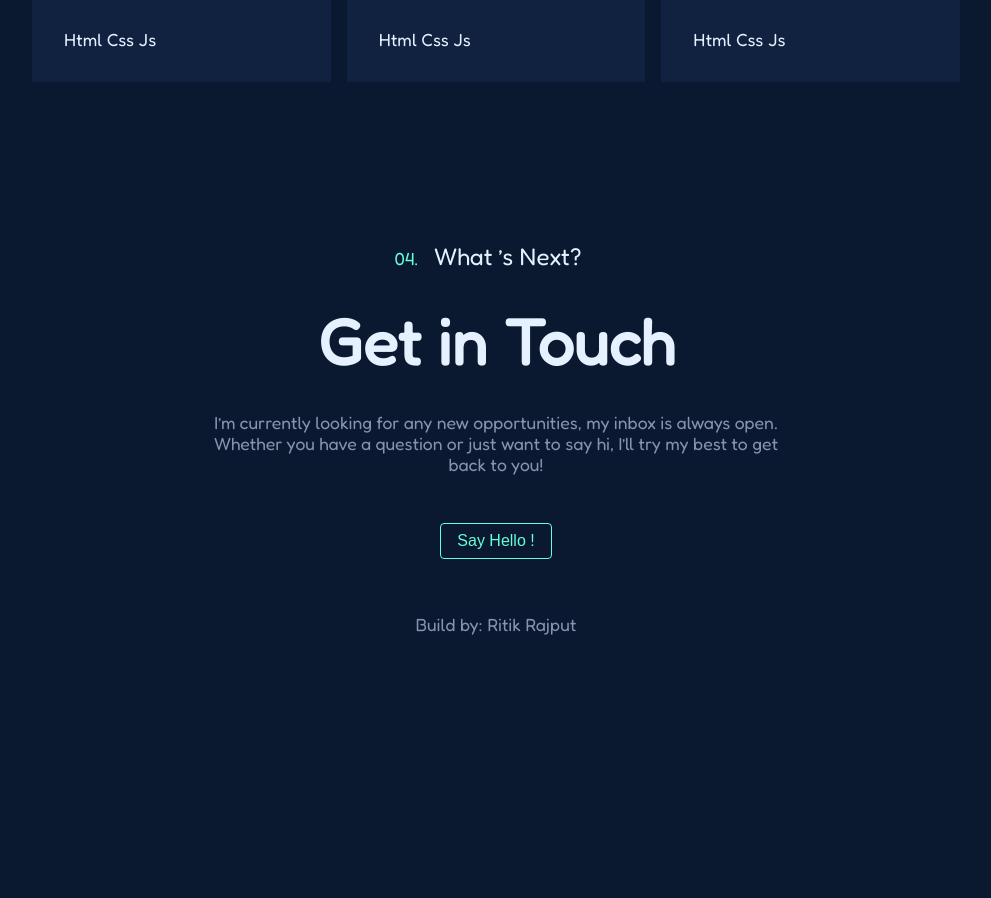
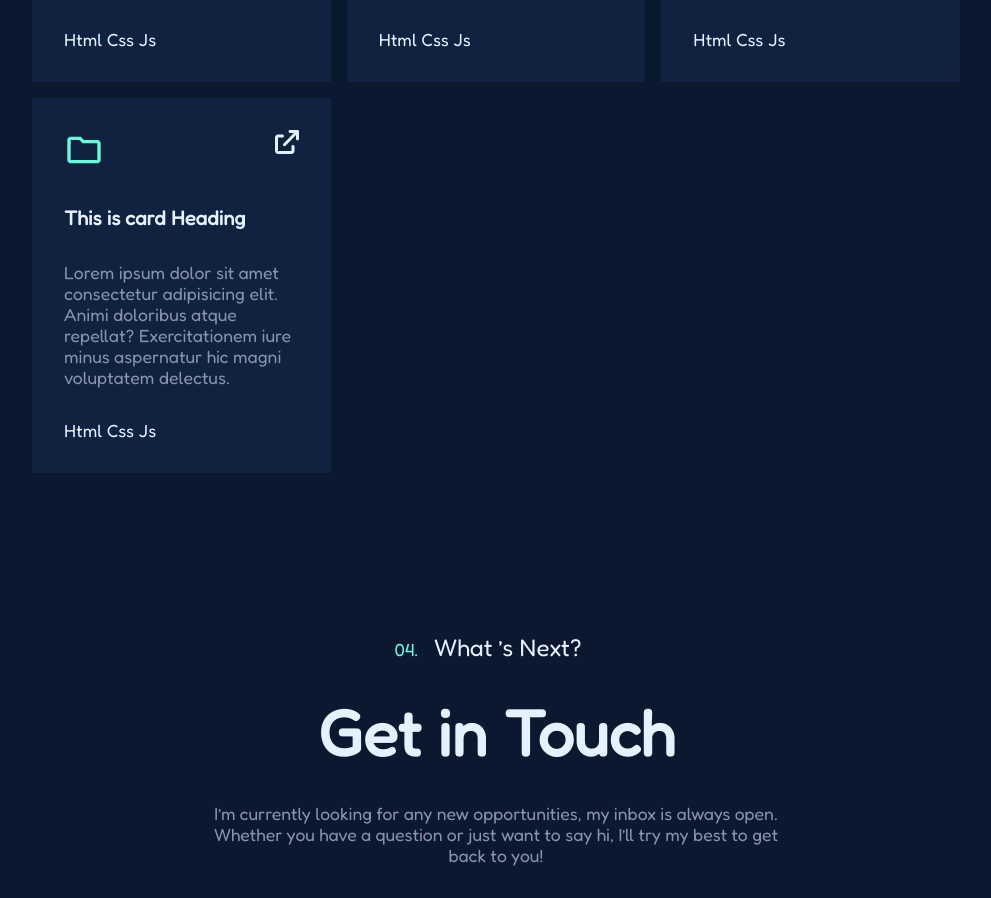
Before and after one commit to RitikRajput696/v3, a plain HTML site: page index.html in a window 1280 px wide. Shown: the part 1548-2446 px from the top of the page, without its empty margins (144-1135 px from the left). Before the commit the page ends 2187 px from the top, so only its background shows below. Drawn offline with Linux system fonts and the light colour scheme.

Commit message:
nothing much

```diff
--- a/index.html
+++ b/index.html
@@ -174,6 +174,38 @@
                             </div>
                         </div>
                     </a>
+
+                    <a class="card-link" href="" target="_blank">
+
+                        <!-- card -->
+                        <div class="card">
+                            <div class="card-icon">
+                                <div class="file-icon">
+                                    <img src="./assets/folder.svg" alt="">
+                                </div>
+                                <div class="share-icon">
+                                    <svg xmlns="http://www.w3.org/2000/svg" viewBox="0 0 512 512">
+                                        <path
+                                            d="M384 320c-17.67 0-32 14.33-32 32v96H64V160h96c17.67 0 32-14.32 32-32s-14.33-32-32-32L64 96c-35.35 0-64 28.65-64 64V448c0 35.34 28.65 64 64 64h288c35.35 0 64-28.66 64-64v-96C416 334.3 401.7 320 384 320zM502.6 9.367C496.8 3.578 488.8 0 480 0h-160c-17.67 0-31.1 14.32-31.1 31.1c0 17.67 14.32 31.1 31.99 31.1h82.75L178.7 290.7c-12.5 12.5-12.5 32.76 0 45.26C191.2 348.5 211.5 348.5 224 336l224-226.8V192c0 17.67 14.33 31.1 31.1 31.1S512 209.7 512 192V31.1C512 23.16 508.4 15.16 502.6 9.367z" />
+                                    </svg>
+                                </div>
+                            </div>
+                            <div class="card-heading">
+                                This is card Heading
+                            </div>
+                            <div class="card-para">
+                                Lorem ipsum dolor sit amet consectetur adipisicing elit. Animi
+                                doloribus atque repellat? Exercitationem iure minus aspernatur hic magni voluptatem
+                                delectus.
+
+                            </div>
+                            <div class="card-label">
+                                <span class="label">Html</span>
+                                <span class="label">Css</span>
+                                <span class="label">Js</span>
+                            </div>
+                        </div>
+                    </a>
                 </div>
             </section>
 
--- a/sass/layout/_header.scss
+++ b/sass/layout/_header.scss
@@ -1,6 +1,6 @@
 @use "../utils/mixin" as mix;
+@use "../utils/color" as clr;
 
 header {
   @include mix.d-flex;
-  // position: sticky;
 }
```
